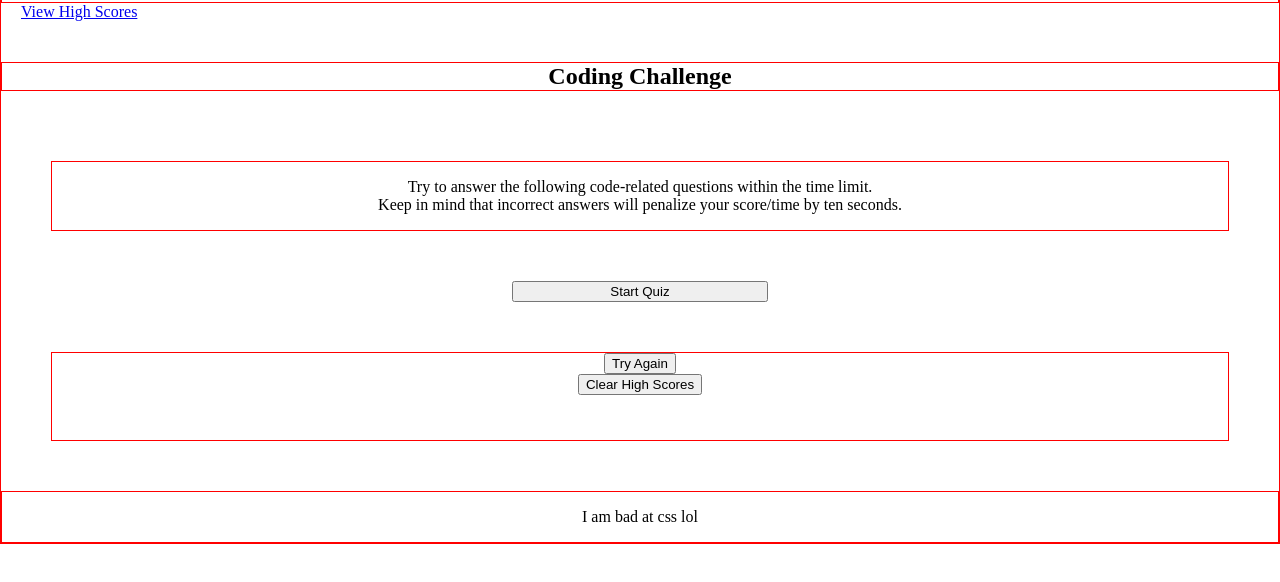
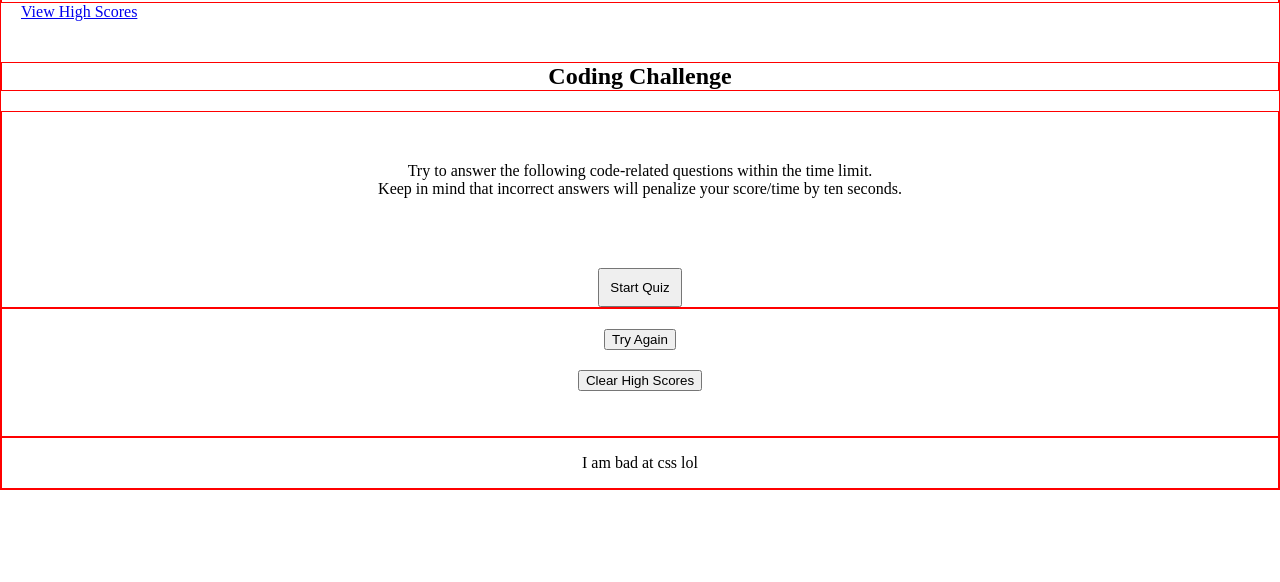
Before and after one commit to PMengler/Multiple-Choice-Quiz, a plain HTML site: page index.html in a window 1280 px wide. Shown: the part 82-664 px from the top of the page. Drawn offline with Linux system fonts and the light colour scheme.

Commit message:
more css updates

```diff
--- a/assets/css/style.css
+++ b/assets/css/style.css
@@ -32,7 +32,8 @@ section {
     border: red 1px solid;
     flex-flow: column wrap;
     flex-shrink: 1;
-    margin: 50px;
+    /* margin: 50px 50px 50px 50px; */
+    text-align: center;
 }
 
 p {
@@ -44,10 +45,16 @@ button {
     text-align: center;
     margin-left: 40%;
     margin-right: 40%;
+    margin-top: 20px;
+    align-items: center;
 }
 
-.bottomNav {
-    text-align: center;
+.start {
+    padding: 10px;
+}
+
+.container {
+    margin: 50px;
 }
 
 footer {
--- a/index.html
+++ b/index.html
@@ -26,11 +26,10 @@
             Keep in mind that incorrect answers will penalize your score/time by ten seconds.
             </p>
         </div>
+        <button class="start" id="startQuiz">Start Quiz</button>
     </section>
 
-    <button class="bottomNav" id="startQuiz">Start Quiz</button>
-
-    <section class="bottomNav">
+    <section>
         <button id="restart">Try Again</button>
         <button id="clear">Clear High Scores</button>
     </section>
```
